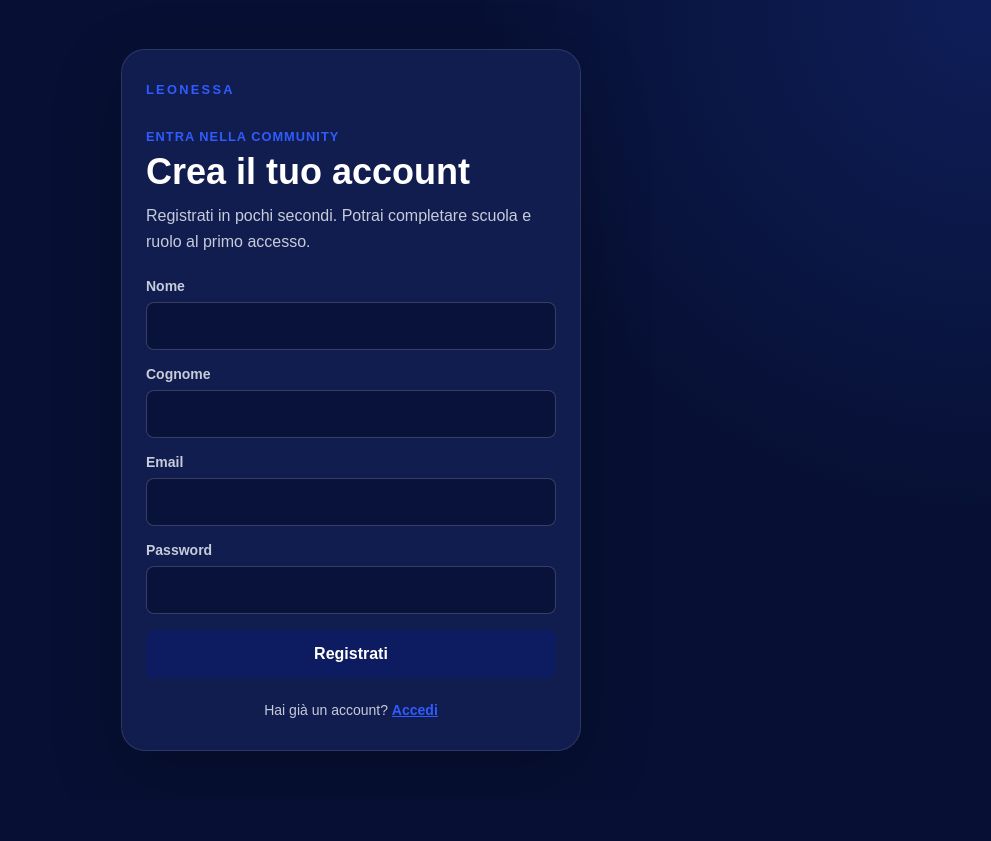
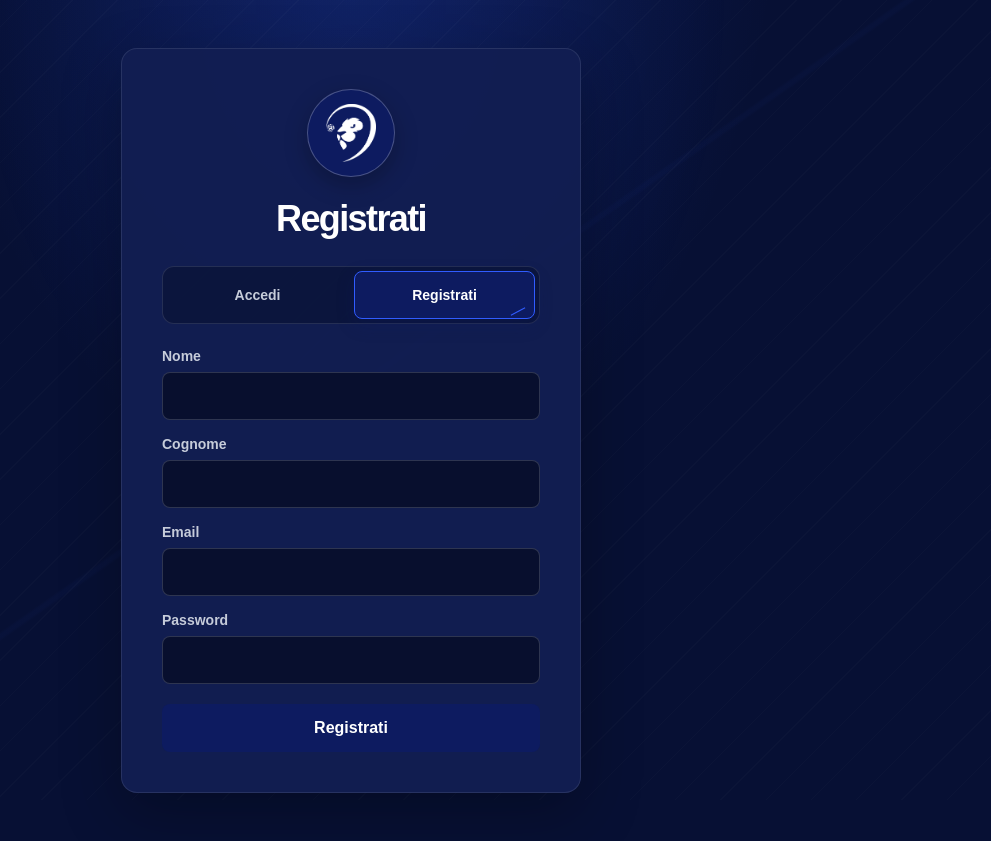
Before and after one commit to m8lamario/leonessa-app, a Next.js app: page /register in a window 1280 px wide. Shown: the whole page, without its empty margins (289-1280 px from the left). Before the commit the page ends 800 px from the top, so only its background shows below. Built offline with nearby package versions, Linux system fonts and the light colour scheme.

Commit message:
Enhance UI/UX guidelines and update authentication forms with improved styles and structure

```diff
--- a/src/app/globals.css
+++ b/src/app/globals.css
@@ -3,17 +3,22 @@
   --color-primary-hover: #162983;
   --color-primary-light: #305cff;
   --color-background: #071034;
+  --color-background-deep: #030817;
   --color-surface: #131e52;
+  --color-surface-raised: #18265f;
   --color-text: #ffffff;
   --color-text-secondary: #c6ccda;
   --color-text-muted: #8d95a6;
+  --color-line: rgb(198 204 218 / 16%);
+  --color-glow: rgb(48 92 255 / 24%);
   --color-success: #16a34a;
   --color-warning: #f59e0b;
   --color-danger: #dc2626;
   --space-unit: 8px;
   --radius-sm: 8px;
   --radius-md: 16px;
-  --radius-lg: 24px;
+  --radius-lg: 20px;
+  --shadow-stadium: 0 24px 80px rgb(0 0 0 / 35%), 0 0 60px rgb(48 92 255 / 10%);
 }
 
 * {
@@ -23,14 +28,50 @@
 html,
 body {
   min-height: 100%;
+  background: var(--color-background-deep);
 }
 
 body {
   margin: 0;
-  background: var(--color-background);
+  background:
+    radial-gradient(ellipse at 50% -20%, rgb(48 92 255 / 20%), transparent 48%),
+    linear-gradient(145deg, transparent 0 48%, rgb(48 92 255 / 3%) 48.2% 48.4%, transparent 48.6%),
+    var(--color-background);
   color: var(--color-text);
   font-family: "Poppins", sans-serif;
   text-rendering: optimizeLegibility;
+}
+
+body::before {
+  position: fixed;
+  z-index: 0;
+  inset: 0;
+  pointer-events: none;
+  background: repeating-linear-gradient(
+    135deg,
+    transparent 0 31px,
+    rgb(255 255 255 / 2%) 31px 32px
+  );
+  content: "";
+}
+
+body > * {
+  position: relative;
+  z-index: 1;
+}
+
+button,
+input,
+select {
+  font: inherit;
+}
+
+button:focus-visible,
+a:focus-visible,
+input:focus-visible,
+select:focus-visible {
+  outline: 2px solid var(--color-primary-light);
+  outline-offset: 3px;
 }
 
 @media (prefers-reduced-motion: reduce) {
--- a/src/app/login/page.tsx
+++ b/src/app/login/page.tsx
@@ -15,11 +15,7 @@ export default async function LoginPage({
   const params = await searchParams;
 
   return (
-    <AuthCard
-      eyebrow="La tua competizione"
-      title="Bentornato in Leonessa"
-      description="Accedi per seguire la Cup e vivere ogni momento della competizione."
-    >
+    <AuthCard title="Accedi">
       <LoginForm callbackUrl={params.callbackUrl ?? "/profile"} />
     </AuthCard>
   );
--- a/src/app/register/page.tsx
+++ b/src/app/register/page.tsx
@@ -9,11 +9,7 @@ export const metadata: Metadata = {
 
 export default function RegisterPage() {
   return (
-    <AuthCard
-      eyebrow="Entra nella community"
-      title="Crea il tuo account"
-      description="Registrati in pochi secondi. Potrai completare scuola e ruolo al primo accesso."
-    >
+    <AuthCard title="Registrati">
       <RegisterForm />
     </AuthCard>
   );
--- a/src/features/auth/auth.module.css
+++ b/src/features/auth/auth.module.css
@@ -3,29 +3,49 @@
   min-height: 100svh;
   place-items: center;
   padding: 24px 16px;
-  background:
-    radial-gradient(circle at top right, rgb(48 92 255 / 18%), transparent 34%),
-    var(--color-background);
+  background: radial-gradient(ellipse at 50% 0%, rgb(48 92 255 / 10%), transparent 42%);
 }
 
 .card {
   width: min(100%, 460px);
-  padding: 32px 24px;
-  border: 1px solid rgb(198 204 218 / 15%);
-  border-radius: var(--radius-lg);
-  background: rgb(19 30 82 / 92%);
-  box-shadow: 0 24px 70px rgb(0 0 0 / 24%);
+  padding: 40px 32px;
+  border: 1px solid rgb(198 204 218 / 12%);
+  border-radius: var(--radius-md);
+  background: rgb(19 30 82 / 94%);
+  box-shadow: 0 20px 60px rgb(0 0 0 / 28%);
 }
 
-.brand {
-  color: var(--color-primary-light);
-  font-size: 0.8rem;
-  font-weight: 800;
-  letter-spacing: 0.18em;
+.brandLockup {
+  display: flex;
+  justify-content: center;
+  margin-bottom: 24px;
+}
+
+.logoContainer {
+  position: relative;
+  overflow: hidden;
+  width: 88px;
+  height: 88px;
+  flex: 0 0 88px;
+  border-radius: 50%;
+  border: 1px solid rgb(255 255 255 / 24%);
+  background: var(--color-primary);
+  display: flex;
+  justify-content: center;
+  align-items: center;
+  box-shadow: 0 8px 24px rgb(0 0 0 / 24%);
+}
+
+.logoImage {
+  display: block;
+  width: 50px;
+  max-width: none;
+  height: auto;
+  transform-origin: top left;
 }
 
 .eyebrow {
-  margin: 32px 0 8px;
+  margin: 0 0 8px;
   color: var(--color-primary-light);
   font-size: 0.8rem;
   font-weight: 700;
@@ -34,20 +54,85 @@
 }
 
 .card h1 {
-  margin: 0;
-  font-size: clamp(1.8rem, 8vw, 2.25rem);
-  line-height: 1.1;
+  margin: 0 0 28px;
+  max-width: 390px;
+  font-size: clamp(1.75rem, 7vw, 2.25rem);
+  letter-spacing: -0.045em;
+  line-height: 1.02;
+  text-align: center;
+}
+
+.eyebrow + h1 {
+  margin-top: 0;
 }
 
 .description {
   margin: 12px 0 24px;
   color: var(--color-text-secondary);
+  font-size: 0.95rem;
   line-height: 1.6;
 }
 
 .form {
   display: grid;
   gap: 16px;
+}
+
+.loginForm {
+  gap: 18px;
+}
+
+.modeSwitch {
+  display: grid;
+  grid-template-columns: repeat(2, minmax(0, 1fr));
+  gap: 6px;
+  margin-bottom: 24px;
+  padding: 4px;
+  border: 1px solid rgb(198 204 218 / 14%);
+  border-radius: 12px;
+  background: rgb(3 8 23 / 32%);
+}
+
+.modePanel {
+  position: relative;
+  display: grid;
+  min-height: 48px;
+  place-items: center;
+  overflow: hidden;
+  border: 1px solid transparent;
+  border-radius: var(--radius-sm);
+  color: var(--color-text-secondary);
+  font-size: 0.875rem;
+  font-weight: 700;
+  text-decoration: none;
+  transition:
+    background 180ms ease,
+    border-color 180ms ease,
+    color 180ms ease;
+}
+
+.modePanel:hover,
+.modePanel:focus-visible {
+  border-color: rgb(48 92 255 / 52%);
+  color: var(--color-text);
+}
+
+.modePanelActive {
+  border-color: var(--color-primary-light);
+  background: var(--color-primary);
+  color: var(--color-text);
+  box-shadow: 0 6px 18px rgb(13 27 96 / 24%);
+}
+
+.modePanelActive::after {
+  position: absolute;
+  right: 8px;
+  bottom: 6px;
+  width: 16px;
+  height: 1px;
+  background: var(--color-primary-light);
+  content: "";
+  transform: rotate(-28deg);
 }
 
 .form label {
@@ -63,17 +148,25 @@
   width: 100%;
   min-height: 48px;
   padding: 0 14px;
-  border: 1px solid rgb(198 204 218 / 24%);
+  border: 1px solid rgb(198 204 218 / 20%);
   border-radius: var(--radius-sm);
-  background: rgb(7 16 52 / 72%);
+  background: rgb(3 8 23 / 58%);
   color: var(--color-text);
   font: inherit;
+  transition:
+    border-color 180ms ease,
+    box-shadow 180ms ease,
+    background 180ms ease;
 }
 
 .form input:focus,
 .form select:focus {
-  outline: 2px solid var(--color-primary-light);
-  outline-offset: 2px;
+  border-color: var(--color-primary-light);
+  outline: 0;
+  background: rgb(3 8 23 / 82%);
+  box-shadow:
+    0 0 0 3px rgb(48 92 255 / 16%),
+    0 0 24px rgb(48 92 255 / 12%);
 }
 
 .primaryButton,
@@ -83,9 +176,15 @@
   font: inherit;
   font-weight: 700;
   cursor: pointer;
+  transition:
+    background 180ms ease,
+    border-color 180ms ease,
+    box-shadow 180ms ease,
+    transform 180ms ease;
 }
 
 .primaryButton {
+  margin-top: 4px;
   border: 0;
   background: var(--color-primary);
   color: var(--color-text);
@@ -97,34 +196,28 @@
 
 .secondaryButton {
   width: 100%;
-  margin-top: 12px;
-  border: 1px solid var(--color-primary);
+  margin-top: 24px;
+  border: 1px solid rgb(198 204 218 / 24%);
   background: transparent;
   color: var(--color-text);
+}
+
+.secondaryButton:hover {
+  border-color: var(--color-primary-light);
+  background: rgb(48 92 255 / 10%);
 }
 
 .primaryButton:disabled,
 .secondaryButton:disabled {
   cursor: wait;
   opacity: 0.65;
+  transform: none;
 }
 
 .error {
   margin: 0;
   color: #ff9e9e;
   font-size: 0.875rem;
-}
-
-.footerText {
-  margin: 24px 0 0;
-  color: var(--color-text-secondary);
-  font-size: 0.875rem;
-  text-align: center;
-}
-
-.footerText a {
-  color: var(--color-primary-light);
-  font-weight: 700;
 }
 
 .optional {
@@ -140,7 +233,7 @@
 
 .profilePanel {
   padding: 24px;
-  border: 1px solid rgb(198 204 218 / 15%);
+  border: 1px solid var(--color-line);
   border-radius: var(--radius-md);
   background: var(--color-surface);
 }
@@ -149,3 +242,13 @@
   color: var(--color-primary-light);
   font-weight: 700;
 }
+
+@media (min-width: 720px) {
+  .page {
+    padding: 48px 24px;
+  }
+
+  .card {
+    padding: 40px;
+  }
+}
--- a/src/features/auth/components/auth-card.tsx
+++ b/src/features/auth/components/auth-card.tsx
@@ -1,6 +1,7 @@
 "use client";
 
 import { motion } from "framer-motion";
+import Image from "next/image";
 
 import styles from "../auth.module.css";
 
@@ -10,9 +11,9 @@ export function AuthCard({
   description,
   children,
 }: {
-  eyebrow: string;
+  eyebrow?: string;
   title: string;
-  description: string;
+  description?: string;
   children: React.ReactNode;
 }) {
   return (
@@ -23,10 +24,21 @@ export function AuthCard({
         animate={{ opacity: 1, y: 0 }}
         transition={{ duration: 0.3 }}
       >
-        <div className={styles.brand}>LEONESSA</div>
-        <p className={styles.eyebrow}>{eyebrow}</p>
+        <div className={styles.brandLockup}>
+          <div className={styles.logoContainer}>
+            <Image
+              className={styles.logoImage}
+              src="/logo/logo leonessa bianco.png"
+              alt="Logo Leonessa Cup"
+              width={1986}
+              height={2744}
+              priority
+            />
+          </div>
+        </div>
+        {eyebrow && <p className={styles.eyebrow}>{eyebrow}</p>}
         <h1>{title}</h1>
-        <p className={styles.description}>{description}</p>
+        {description && <p className={styles.description}>{description}</p>}
         {children}
       </motion.section>
     </main>
--- /dev/null
+++ b/src/features/auth/components/auth-mode-switch.tsx
@@ -0,0 +1,24 @@
+import Link from "next/link";
+
+import styles from "../auth.module.css";
+
+export function AuthModeSwitch({ activeMode }: { activeMode: "login" | "register" }) {
+  return (
+    <nav className={styles.modeSwitch} aria-label="Autenticazione">
+      <Link
+        className={`${styles.modePanel} ${activeMode === "login" ? styles.modePanelActive : ""}`}
+        href="/login"
+        aria-current={activeMode === "login" ? "page" : undefined}
+      >
+        Accedi
+      </Link>
+      <Link
+        className={`${styles.modePanel} ${activeMode === "register" ? styles.modePanelActive : ""}`}
+        href="/register"
+        aria-current={activeMode === "register" ? "page" : undefined}
+      >
+        Registrati
+      </Link>
+    </nav>
+  );
+}
--- a/src/features/auth/components/register-form.tsx
+++ b/src/features/auth/components/register-form.tsx
@@ -1,11 +1,11 @@
 "use client";
 
-import Link from "next/link";
 import { useRouter } from "next/navigation";
 import { signIn } from "next-auth/react";
 import { FormEvent, useState } from "react";
 
 import styles from "../auth.module.css";
+import { AuthModeSwitch } from "./auth-mode-switch";
 
 export function RegisterForm() {
   const router = useRouter();
@@ -49,6 +49,7 @@ export function RegisterForm() {
 
   return (
     <>
+      <AuthModeSwitch activeMode="register" />
       <form className={styles.form} onSubmit={handleSubmit}>
         <label>
           Nome
@@ -77,9 +78,6 @@ export function RegisterForm() {
           {pending ? "Creazione account..." : "Registrati"}
         </button>
       </form>
-      <p className={styles.footerText}>
-        Hai già un account? <Link href="/login">Accedi</Link>
-      </p>
     </>
   );
 }
```
Also changed, not shown: ProjectPlan/07-ui-ux-guidelines.md (+206 -28 lines), src/features/auth/components/login-form.tsx (+3 -5 lines), public/logo/logo leonessa bianco.png (added).
